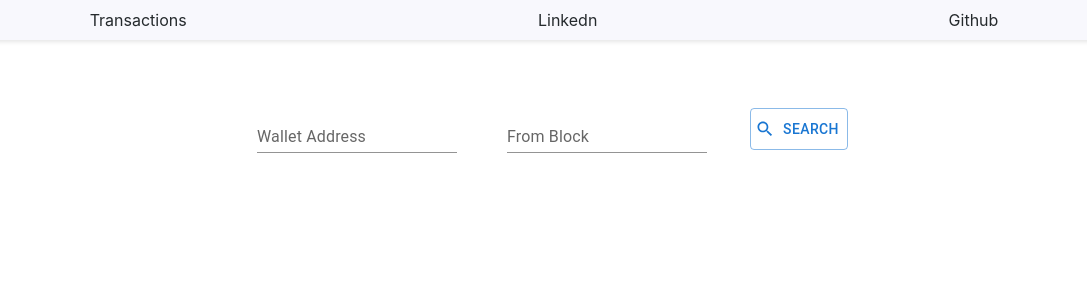
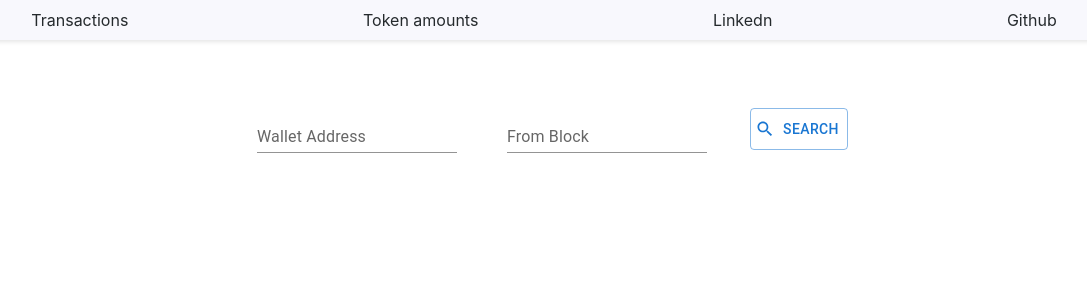
Before and after one commit to marija117/ethereum-transactions-crawler, a React (Create React App) app: page / in a window 1280 px wide. Shown: the top 300 px of the page, without its empty margins (91-1178 px from the left). Built offline with nearby package versions, Linux system fonts and the light colour scheme.

Commit message:
Add Token Amounts to NavBar.

```diff
--- a/src/App.tsx
+++ b/src/App.tsx
@@ -1,8 +1,9 @@
 import React from 'react';
+import './App.css';
 import { BrowserRouter as Router, Route, Routes } from 'react-router-dom';
 import Navbar from './components/Navbar/Navbar';
 import Transactions from './pages/Transactions/Transactions';
-import './App.css';
+import TokenAmounts from './pages/TokenAmounts/TokenAmounts';
 
 const App: React.FC = () => {
   return (
@@ -12,6 +13,7 @@ const App: React.FC = () => {
           <Navbar />
           <Routes>
             <Route path="/" element={<Transactions />} />
+            <Route path="/token-amounts" element={<TokenAmounts />} />
           </Routes>
         </div>
       </Router>
--- a/src/components/Navbar/Navbar.tsx
+++ b/src/components/Navbar/Navbar.tsx
@@ -7,6 +7,9 @@ const Navbar: React.FC = () => {
       <StyledUl>
         <StyledLi>
           <StyledLink to="/" className="nav-link">Transactions</StyledLink>
+        </StyledLi>
+        <StyledLi>
+          <StyledLink to="/token-amounts" className="nav-link">Token amounts</StyledLink>
         </StyledLi>
         <StyledLi>
           <StyledLink to="https://www.linkedin.com/in/marija-kuveljic-4a7553129/">Linkedn</StyledLink>
```
